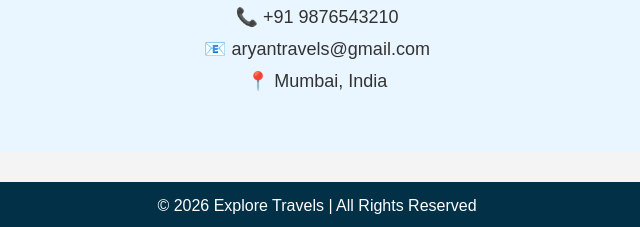
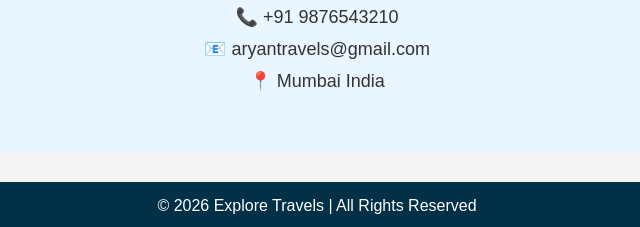
Before and after one commit to shikhasingh8080/demoproject, a plain HTML site: page index.html in a window 1280 px wide. Shown: the part 1699-1926 px from the top of the page, 323-963 px from the left. Drawn offline with Linux system fonts and the light colour scheme.

```diff
--- a/index.html
+++ b/index.html
@@ -230,7 +230,7 @@
 
     <p>📞 +91 9876543210</p>
     <p>📧 aryantravels@gmail.com</p>
-    <p>📍 Mumbai, India</p>
+    <p>📍 Mumbai India</p>
   </section>
 
   <footer>
```
